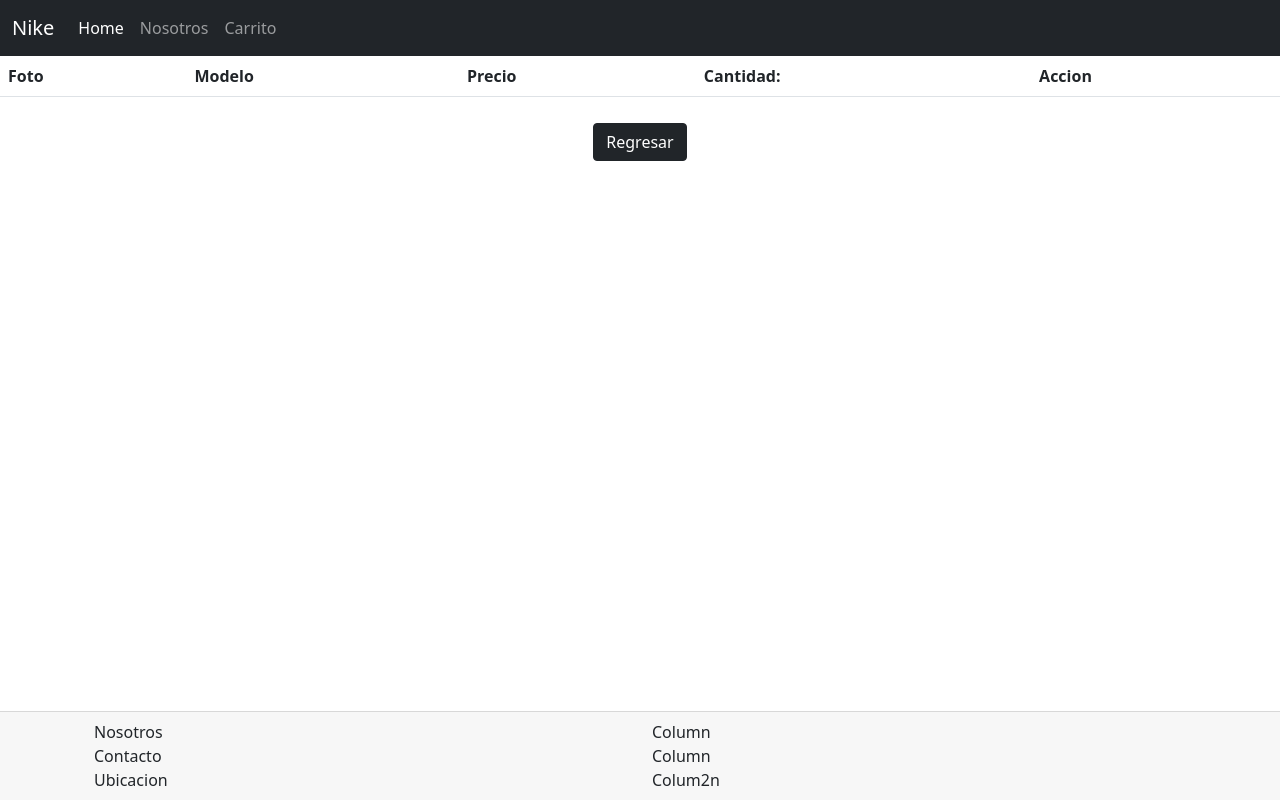
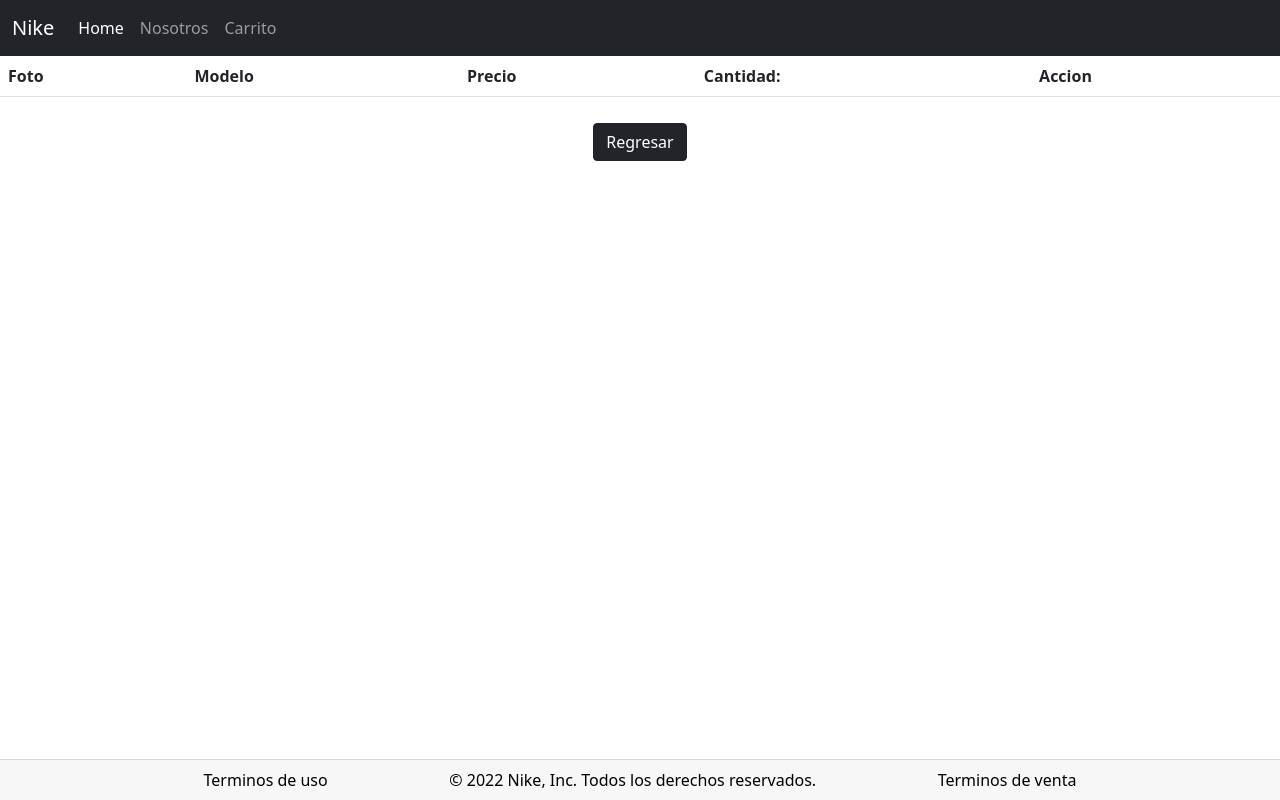
Before and after one commit to Arcanine165/Nike, a plain HTML site: page carrito.html in a window 1280 px wide. Drawn offline with nearby package versions, Linux system fonts and the light colour scheme.

Commit message:
Faltaba footer en carrito.html

```diff
--- a/carrito.html
+++ b/carrito.html
@@ -54,19 +54,13 @@
         </div>
         <div class="card-footer">
           <footer class="container">
-
-            <div class="container">
-              <div class="row">
-                <div class="col">Nosotros</div>
-                <div class="col">Column</div>
-                <div class="w-100"></div>
-                <div class="col">Contacto</div>
-                <div class="col">Column</div>
-                <div class="w-100"></div>
-                <div class="col">Ubicacion</div>
-                <div class="col">Colum2n</div>
+              <div class="flex">
+                <a href="#">Terminos de uso</a>
+                <a href="#">© 2022 Nike, Inc. Todos los derechos reservados.</a>
+                <a href="#">Terminos de venta</a>
               </div>
           </footer>
+
         </div>
 
       <script src="./carrito.js"></script>
```
